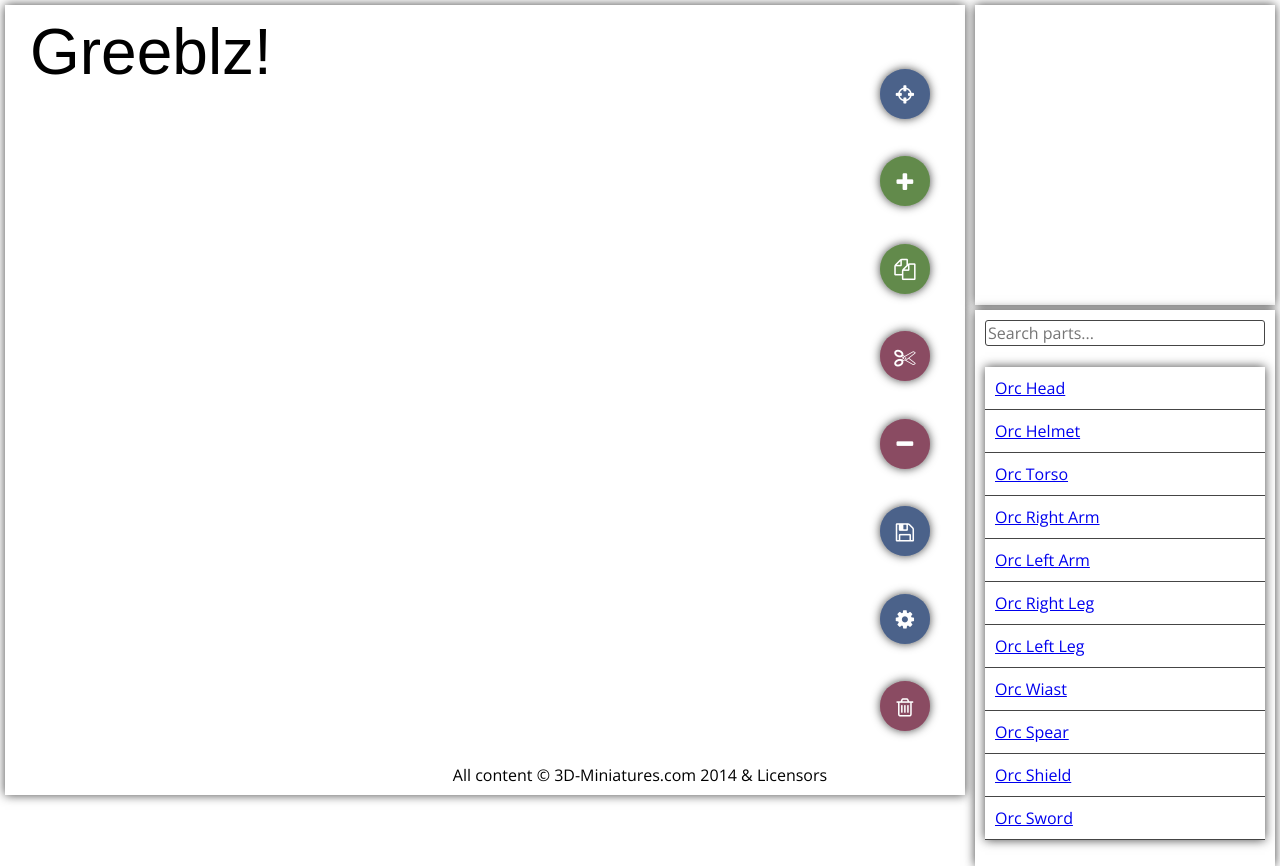
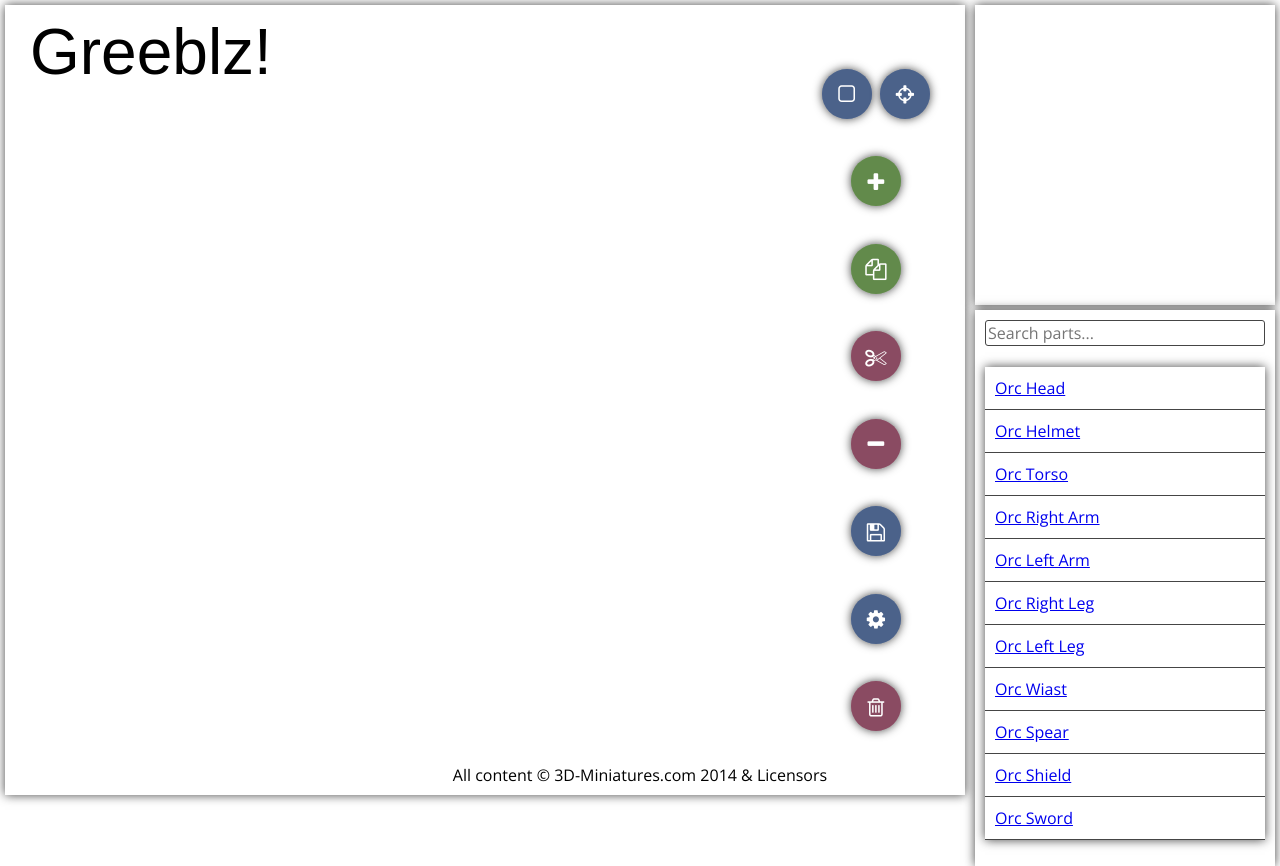
Before and after one commit to DanielJoyce/greeblz, a plain HTML site: page editor.html in a window 1280 px wide. Drawn offline with nearby package versions, Linux system fonts and the light colour scheme; a web font is replaced by a local one.

Commit message:
Added frame part button, not working yet

```diff
--- a/editor.html
+++ b/editor.html
@@ -64,9 +64,12 @@
 				</div>
 			</div>
 			<div id="toolbar">
+				<span><button class="round blue" title="Frame Selected Part" id="framePart">
+					<span class="fa fa-lg fa-square-o"></span>
+				</button>&nbsp;
 				<button class="round blue" title="Transform Parts" id="transformPart">
 					<span class="fa fa-lg fa-crosshairs"></span>
-				</button>
+				</button></span>
 				<button class="round green" title="Add Part" id="addPart">
 					<span class="fa fa-lg fa-plus"></span>
 				</button>
```
